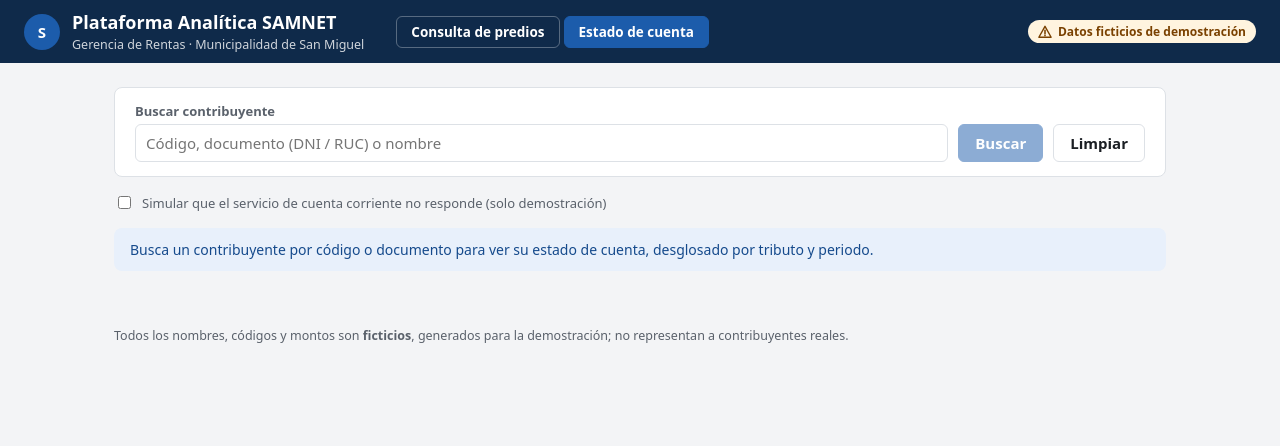
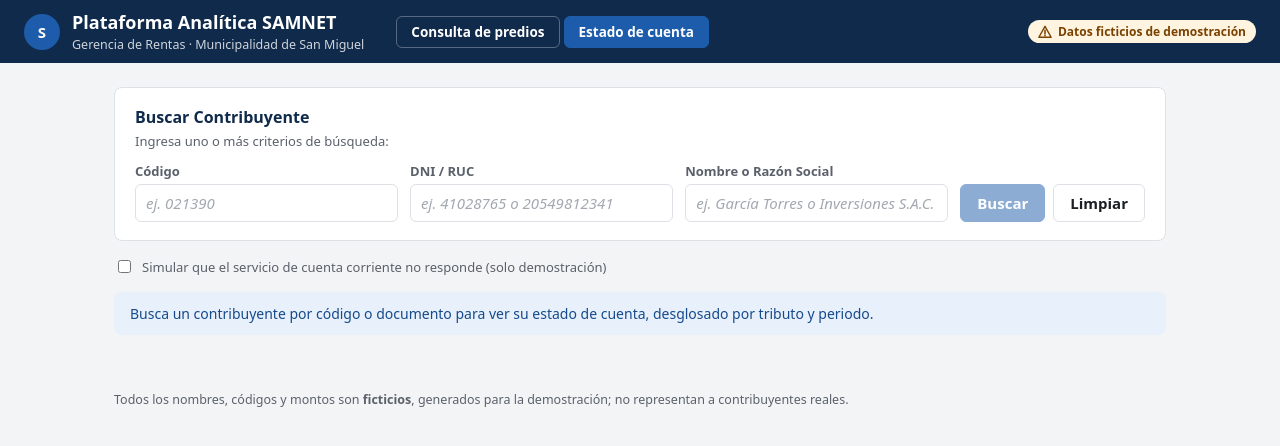
Before and after one commit to Marcor47/SistemaTributario-DP2, a React (Vite) app in the folder frontweb/: page /estado-cuenta in a window 1280 px wide. Shown: the top 446 px of the page. Built offline with nearby package versions, Linux system fonts and the light colour scheme.

Commit message:
Pequeño cambio barra búsqueda Estado Cuenta

```diff
--- a/frontweb/src/index.css
+++ b/frontweb/src/index.css
@@ -136,3 +136,41 @@ body {
 .estado.critico { color: var(--critico); background: var(--critico-fondo); }
 .estado.aviso { color: var(--advertencia); background: var(--advertencia-fondo); }
 .demo-opcion { display: flex; align-items: center; gap: 8px; font-size: 13px; color: var(--texto-atenuado); margin-bottom: 16px; }
+
+/* Búsqueda separada (Estado de Cuenta) */
+.filters-separados {
+  background: var(--superficie);
+  border: 1px solid var(--borde);
+  border-radius: 8px;
+  padding: 18px 20px;
+  margin-bottom: 16px;
+}
+.filters-header {
+  margin-bottom: 12px;
+}
+.filters-header h3 {
+  margin: 0 0 4px;
+  font-size: 16px;
+  color: var(--cabecera);
+}
+.filters-fields {
+  display: flex;
+  flex-wrap: wrap;
+  align-items: flex-end;
+  gap: 12px;
+}
+.filters-fields .fld {
+  min-width: 200px;
+  flex: 1 1 200px;
+}
+.filters-actions {
+  display: flex;
+  align-items: flex-end;
+  gap: 8px;
+  margin-top: 4px;
+}
+input::placeholder {
+  color: #8c939d;
+  font-style: italic;
+  opacity: 0.8;
+}
--- a/frontweb/src/pages/EstadoCuenta.jsx
+++ b/frontweb/src/pages/EstadoCuenta.jsx
@@ -1,5 +1,4 @@
 import { useState } from 'react'
-import BarraBusqueda from '../components/BarraBusqueda.jsx'
 import { buscarContribuyentes, obtenerEstadoCuenta } from '../services/cuentaService.js'
 import { TRIBUTOS } from '../mocks/cuentas.js'
 import { fecha, moneda } from '../utils/formato.js'
@@ -83,6 +82,7 @@ function Cuenta({ cuenta, onVolver }) {
 }
 
 export default function EstadoCuenta() {
+  const [filtros, setFiltros] = useState({ codigo: '', documento: '', nombre: '' })
   const [consulta, setConsulta] = useState('')
   const [lista, setLista] = useState(null) // contribuyentes encontrados; null = aún no se busca
   const [cuenta, setCuenta] = useState(null)
@@ -102,13 +102,22 @@ export default function EstadoCuenta() {
     }
   }
 
-  async function buscar(texto) {
+  async function buscar(e) {
+    if (e) e.preventDefault()
+    const { codigo, documento, nombre } = filtros
+    if (!codigo.trim() && !documento.trim() && !nombre.trim()) return
+
     setOcupado(true)
-    setConsulta(texto.trim())
+    const partes = [
+      codigo.trim() && `Código: ${codigo.trim()}`,
+      documento.trim() && `Doc: ${documento.trim()}`,
+      nombre.trim() && `Nombre: ${nombre.trim()}`,
+    ].filter(Boolean)
+    setConsulta(partes.join(' | '))
     setCuenta(null)
     setError('')
     try {
-      const encontrados = await buscarContribuyentes(texto)
+      const encontrados = await buscarContribuyentes(filtros)
       setLista(encontrados)
       if (encontrados.length === 1) await cargarCuenta(encontrados[0].codigo)
     } finally {
@@ -117,23 +126,64 @@ export default function EstadoCuenta() {
   }
 
   function limpiar() {
+    setFiltros({ codigo: '', documento: '', nombre: '' })
     setLista(null)
     setCuenta(null)
     setConsulta('')
     setError('')
   }
 
+  const tieneCriterios = Boolean(filtros.codigo.trim() || filtros.documento.trim() || filtros.nombre.trim())
   const eligiendo = !ocupado && !cuenta && lista?.length > 1
 
   return (
     <>
-      <BarraBusqueda
-        etiqueta="Buscar contribuyente"
-        placeholder="Código, documento (DNI / RUC) o nombre"
-        onBuscar={buscar}
-        onLimpiar={limpiar}
-        ocupado={ocupado}
-      />
+      <form className="filters-separados" onSubmit={buscar} role="search">
+        <div className="filters-header">
+          <h3>Buscar Contribuyente</h3>
+          <p className="hint">Ingresa uno o más criterios de búsqueda:</p>
+        </div>
+        <div className="filters-fields">
+          <div className="fld">
+            <label htmlFor="busq-codigo">Código</label>
+            <input
+              id="busq-codigo"
+              type="text"
+              value={filtros.codigo}
+              placeholder="ej. 021390"
+              onChange={(e) => setFiltros((prev) => ({ ...prev, codigo: e.target.value }))}
+            />
+          </div>
+          <div className="fld">
+            <label htmlFor="busq-doc">DNI / RUC</label>
+            <input
+              id="busq-doc"
+              type="text"
+              value={filtros.documento}
+              placeholder="ej. 41028765 o 20549812341"
+              onChange={(e) => setFiltros((prev) => ({ ...prev, documento: e.target.value }))}
+            />
+          </div>
+          <div className="fld">
+            <label htmlFor="busq-nombre">Nombre o Razón Social</label>
+            <input
+              id="busq-nombre"
+              type="text"
+              value={filtros.nombre}
+              placeholder="ej. García Torres o Inversiones S.A.C."
+              onChange={(e) => setFiltros((prev) => ({ ...prev, nombre: e.target.value }))}
+            />
+          </div>
+          <div className="filters-actions">
+            <button className="btn primary" type="submit" disabled={ocupado || !tieneCriterios}>
+              Buscar
+            </button>
+            <button className="btn" type="button" onClick={limpiar} disabled={ocupado}>
+              Limpiar
+            </button>
+          </div>
+        </div>
+      </form>
 
       <label className="demo-opcion">
         <input type="checkbox" checked={servicioCaido} onChange={(e) => setServicioCaido(e.target.checked)} />
--- a/frontweb/src/services/cuentaService.js
+++ b/frontweb/src/services/cuentaService.js
@@ -8,11 +8,27 @@ const RETRASO_MS = 250
 const esperar = () => new Promise((r) => setTimeout(r, RETRASO_MS))
 
 // Busca contribuyentes por código, documento (DNI / RUC) o nombre.
-export async function buscarContribuyentes(consulta) {
+// Admite tanto búsqueda individualizada { codigo, documento, nombre } como búsqueda libre por texto.
+export async function buscarContribuyentes(criterios) {
   await esperar()
-  const texto = normalizar(consulta)
+  if (typeof criterios === 'object' && criterios !== null) {
+    const { codigo = '', documento = '', nombre = '' } = criterios
+    const cod = normalizar(codigo)
+    const nom = normalizar(nombre)
+    const docDigits = documento.replace(/\D/g, '')
+    if (!cod && !nom && !docDigits) return []
+
+    return CONTRIBUYENTES.filter((c) => {
+      if (cod && !c.codigo.toLowerCase().includes(cod.toLowerCase())) return false
+      if (nom && !normalizar(c.nombre).includes(nom)) return false
+      if (docDigits && !c.doc.includes(docDigits)) return false
+      return true
+    })
+  }
+
+  const texto = normalizar(criterios)
   if (!texto) return []
-  const digitos = consulta.replace(/\D/g, '')
+  const digitos = String(criterios).replace(/\D/g, '')
   return CONTRIBUYENTES.filter(
     (c) => c.codigo.includes(texto) || normalizar(c.nombre).includes(texto) || (digitos && c.doc.includes(digitos)),
   )
```
